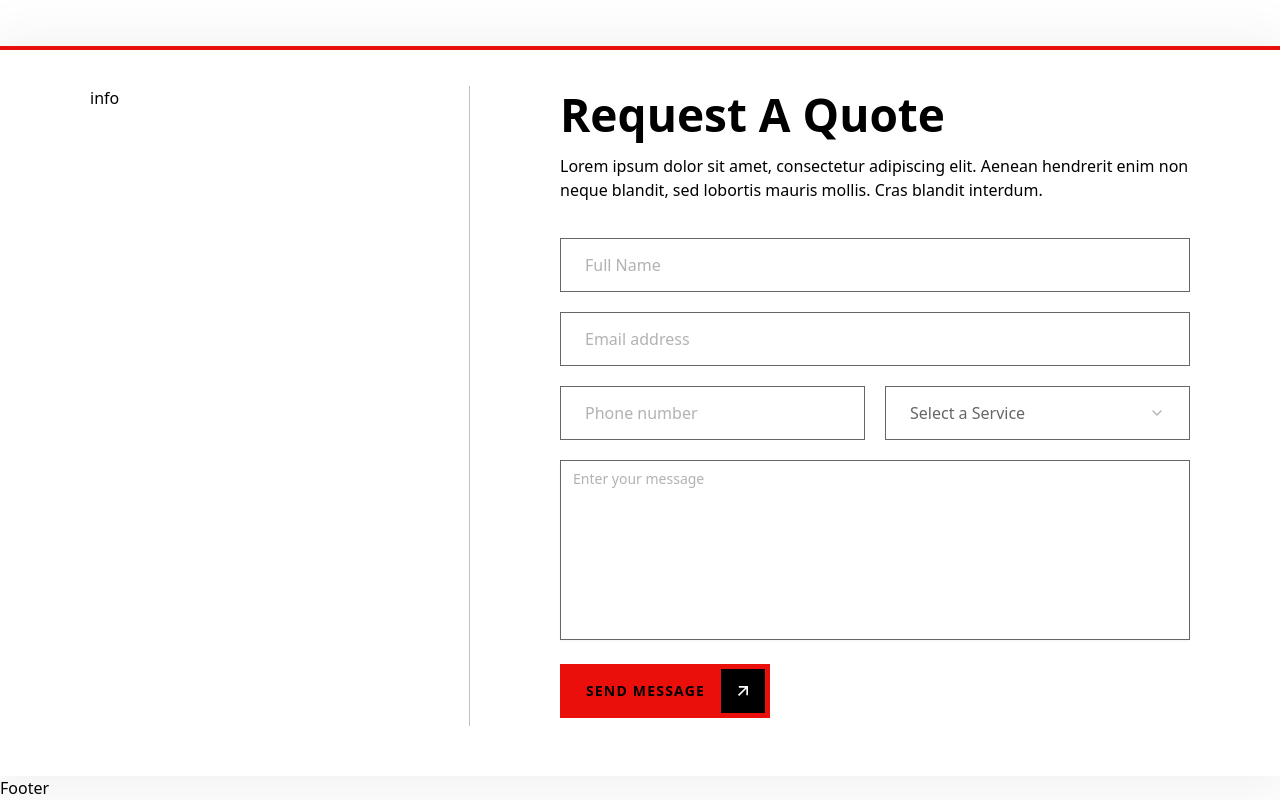
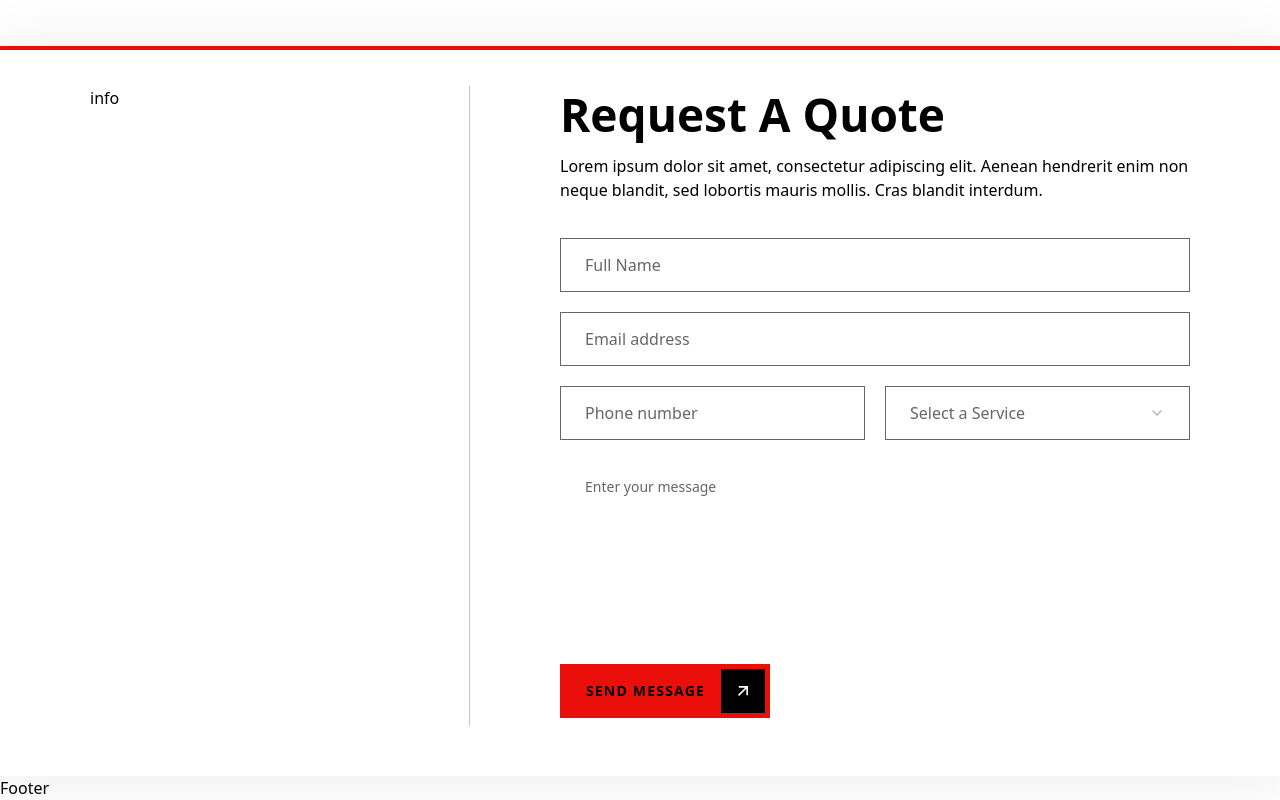
Before and after one commit to Sam-Rytech/de-alice-New, a Next.js app: page / in a window 1280 px wide. Shown: the part 5065-5865 px from the top of the page. Built offline with nearby package versions, Linux system fonts and the light colour scheme.

Commit message:
Changed the className of each file

```diff
--- a/components/Form.jsx
+++ b/components/Form.jsx
@@ -39,7 +39,7 @@ const Form = () => {
       <div className="flex flex-col gap-6">
         {/* text Area */}
         <Textarea
-          className="h-[180px] resize-none text-[#666666]  rounded-none"
+          className="h-[180px] resize-none rounded-none"
           placeholder="Enter your message"
         />
         {/* btn */}
--- a/components/ui/input.jsx
+++ b/components/ui/input.jsx
@@ -8,7 +8,7 @@ function Input({ className, type, ...props }) {
       type={type}
       data-slot="input"
       className={cn(
-        "flex h-[54px] w-full rounded-none border secondaryb focus:Primaryb bg-white px-6 py-2 text-base text-[#666666] transition-colors file:border-0 file:bg-transparent file:text-sm file:font-medium file:text-neutral-950 placeholder:secondary focus-visible:outline-none disabled:cursor-not-allowed disabled:opacity-50",
+        "flex h-[54px] w-full rounded-none border border-[#666666] focus:border-[#ea0f0a] bg-white px-6 py-2 text-base text-black transition-colors file:border-0 file:bg-transparent file:text-sm file:font-medium file:text-neutral-950 placeholder:text-[#666666] focus-visible:outline-none disabled:cursor-not-allowed disabled:opacity-50",
         className
       )}
       {...props}
--- a/components/ui/select.jsx
+++ b/components/ui/select.jsx
@@ -103,7 +103,7 @@ function SelectItem({
     <SelectPrimitive.Item
       data-slot="select-item"
       className={cn(
-        "focus:bg-accent focus:text-accent-foreground [&_svg:not([class*='text-'])]:text-muted-foreground relative flex w-full cursor-default items-center gap-2 rounded-sm py-1.5 pr-8 pl-2 outline-hidden select-none data-[disabled]:pointer-events-none data-[disabled]:opacity-50 [&_svg]:pointer-events-none [&_svg]:shrink-0 [&_svg:not([class*='size-'])]:size-4 *:[span]:last:flex *:[span]:last:items-center *:[span]:last:gap-2",
+        "focus:bg-[#ea0f0a] focus:text-[#ea0f0a]-foreground [&_svg:not([class*='text-'])]:text-muted-foreground relative flex w-full cursor-default items-center gap-2 rounded-sm py-1.5 pr-8 pl-2 outline-hidden select-none data-[disabled]:pointer-events-none data-[disabled]:opacity-50 [&_svg]:pointer-events-none [&_svg]:shrink-0 [&_svg:not([class*='size-'])]:size-4 *:[span]:last:flex *:[span]:last:items-center *:[span]:last:gap-2",
         className
       )}
       {...props}>
--- a/components/ui/textarea.jsx
+++ b/components/ui/textarea.jsx
@@ -10,7 +10,7 @@ function Textarea({
     <textarea
       data-slot="textarea"
       className={cn(
-        "border-input placeholder:text-muted-foreground focus-visible:border-ring focus-visible:ring-ring/50 aria-invalid:ring-destructive/20 dark:aria-invalid:ring-destructive/40 aria-invalid:border-destructive dark:bg-input/30 flex field-sizing-content min-h-16 w-full rounded-md border bg-transparent px-3 py-2 text-base shadow-xs transition-[color,box-shadow] outline-none focus-visible:ring-[3px] disabled:cursor-not-allowed disabled:opacity-50 md:text-sm",
+        "flex min-h-[60px] w-full rounded-md border border-white bg-white focus:border-[#ea0f0a] px-6 py-4 text-base text-black placeholder:text-[#666666] focus-visible:outline-none disabled:cursor-not-allowed disabled:opacity-50 md:text-sm dark:border-neutral-800 dark:placeholder:text-neutral-400 dark:focus-visible:ring-neutral-300",
         className
       )}
       {...props} />
```
